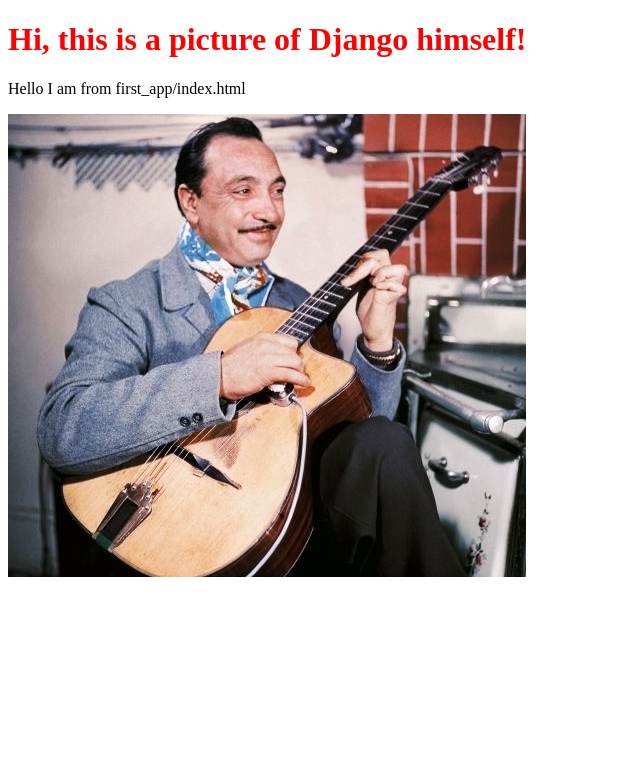
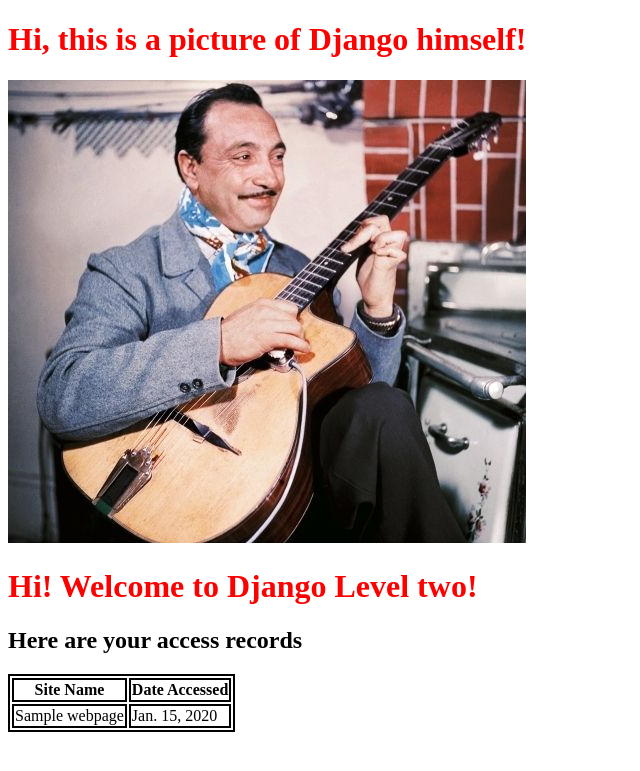
Before and after one commit to andreininu89/Django, a Django app: page /first_app/ in a window 1280 px wide. Shown: the top 771 px of the page, without its empty margins (0-640 px from the left). Run offline with Django 5.2, Linux system fonts and the light colour scheme; tables that the repository leaves empty hold one stand-in row (values such as "Sample post").

Commit message:
Feat: Display access records on homepage

```diff
--- a/Django_Level_One/first_project/first_app/views.py
+++ b/Django_Level_One/first_project/first_app/views.py
@@ -1,7 +1,9 @@
 from django.shortcuts import render
+from first_app.models import Topic, Webpage, AccessRecord
 
 # Create your views here.
 
 def index(request):
-    my_dict = {'insert_me': 'Hello I am from first_app/index.html'}
-    return render(request, 'first_app/index.html', context=my_dict)
+    webpages_list = AccessRecord.objects.order_by('date')
+    date_dict = {'access_records': webpages_list}
+    return render(request, 'first_app/index.html', context=date_dict)
--- a/Django_Level_One/first_project/static/CSS/mystyle.css
+++ b/Django_Level_One/first_project/static/CSS/mystyle.css
@@ -1,3 +1,6 @@
 h1{
     color: red;
 }
+table, th, td {
+    border: 2px solid black !important;
+}
--- a/Django_Level_One/first_project/templates/first_app/index.html
+++ b/Django_Level_One/first_project/templates/first_app/index.html
@@ -4,11 +4,39 @@
   <head>
     <meta charset="utf-8">
     <title>Django Guitar Page</title>
-      <link rel="stylesheet" href="{% static 'CSS/mystyle.css' %}">
+    <link rel="stylesheet" href="{% static 'CSS/mystyle.css' %}?v={% now 'U' %}">
   </head>
   <body>
     <h1>Hi, this is a picture of Django himself!</h1>
     <p>{{insert_me}}</p>
     <img src="{% static 'images/djangoguitar.jpg' %}" alt="Uh oh, image did not show!">
+    <h1>Hi! Welcome to Django Level two!</h1>
+    <h2>Here are your access records</h2>
+    <div class="djangotwo">
+        {% if access_records %}
+        <table>
+            <thead>
+                <tr>
+                    <th>Site Name</th>
+                    <th>Date Accessed</th>
+                </tr>
+            </thead>
+            {% for acc in access_records %}
+            <tr>
+                <td>
+                    {{ acc.name }}
+                </td>
+                <td>
+                    {{ acc.date }}
+                </td>
+            </tr>
+            {% endfor %}
+        </table>
+        {% else %}
+            <p>
+                NO ACCESS RECORDS FOUND
+            </p>
+        {% endif %}
+    </div>
   </body>
 </html>
```
Also changed, not shown: Django_Level_One/first_project/templates/index.html (deleted, +0 -11 lines).
